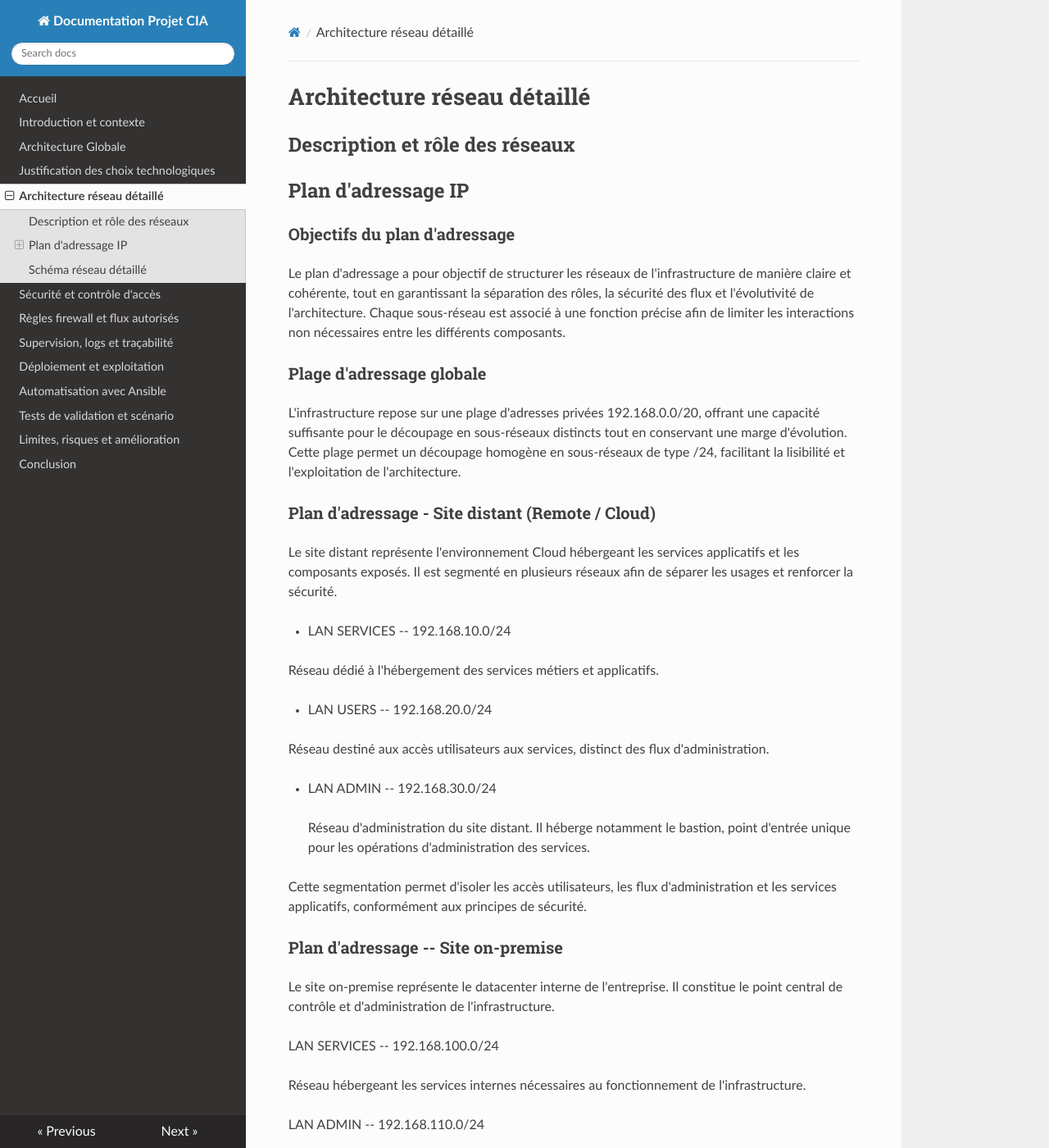
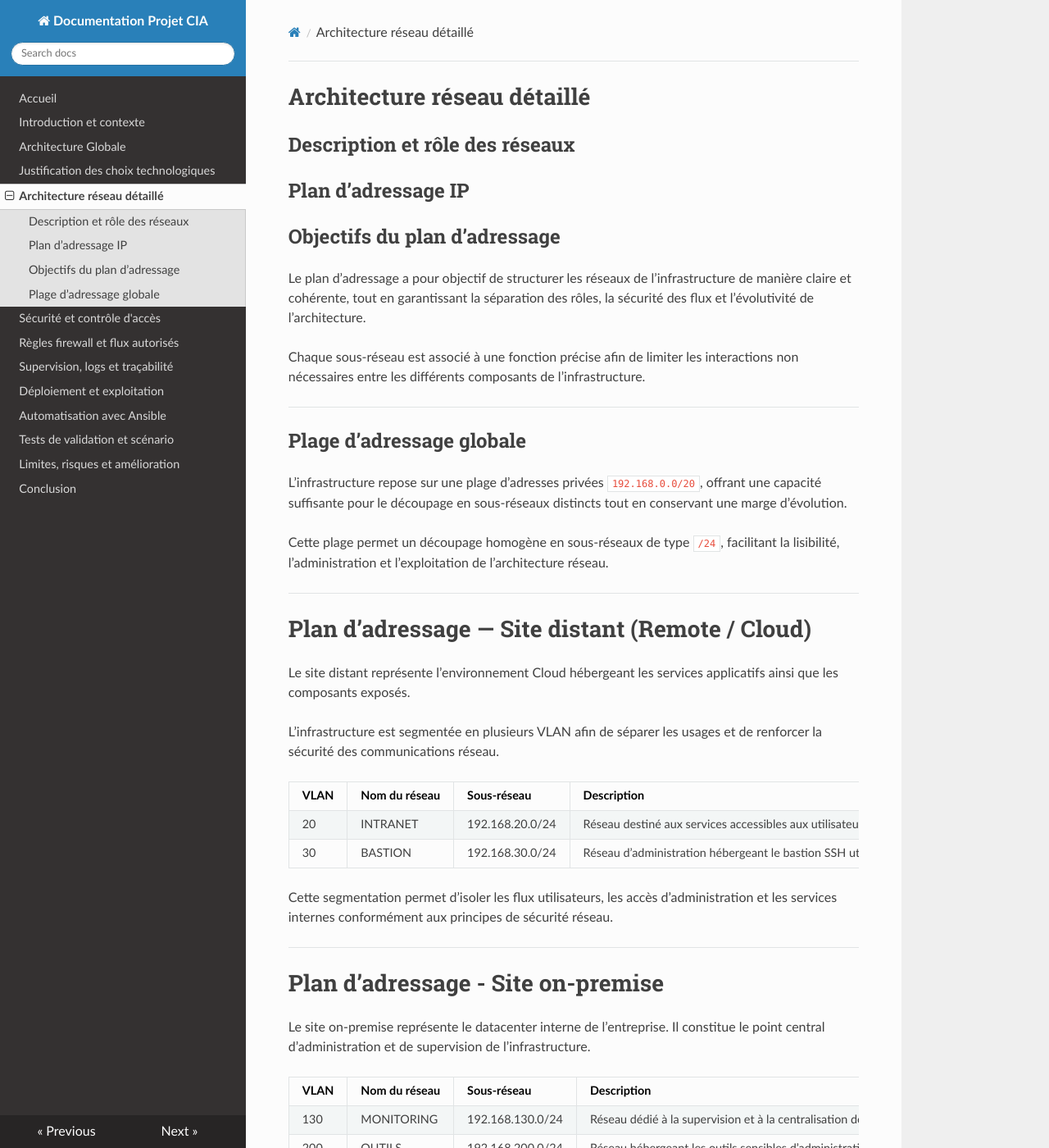
Before and after one commit to LazareMouzet/T-NSA-810, an MkDocs documentation site: the page built from docs/doc_globale/docs/architecture-reseau.md, in a window 1280 px wide and 1400 px high. Shown: the whole window at 82% size. Built offline with MkDocs 1.6.1, drawn with Linux system fonts in a browser that asks for light colours; nearby versions of some CDN libraries; some of the changed text lies outside the part shown.

Commit message:
Update to the addressing plan

```diff
--- a/docs/doc_globale/docs/architecture-reseau.md
+++ b/docs/doc_globale/docs/architecture-reseau.md
@@ -2,74 +2,77 @@
 
 ## Description et rôle des réseaux
 
-## Plan d'adressage IP
+## Plan d’adressage IP
 
-### Objectifs du plan d'adressage
+## Objectifs du plan d’adressage
 
-Le plan d'adressage a pour objectif de structurer les réseaux de
-l'infrastructure de manière claire et cohérente, tout en garantissant la
-séparation des rôles, la sécurité des flux et l'évolutivité de
-l'architecture. Chaque sous-réseau est associé à une fonction précise
-afin de limiter les interactions non nécessaires entre les différents
-composants.
+Le plan d’adressage a pour objectif de structurer les réseaux de l’infrastructure de manière claire et cohérente, tout en garantissant la séparation des rôles, la sécurité des flux et l’évolutivité de l’architecture.
 
-### Plage d'adressage globale
+Chaque sous-réseau est associé à une fonction précise afin de limiter les interactions non nécessaires entre les différents composants de l’infrastructure.
 
-L'infrastructure repose sur une plage d'adresses privées 192.168.0.0/20,
-offrant une capacité suffisante pour le découpage en sous-réseaux
-distincts tout en conservant une marge d'évolution. Cette plage permet
-un découpage homogène en sous-réseaux de type /24, facilitant la
-lisibilité et l'exploitation de l'architecture.
+---
 
-### Plan d'adressage - Site distant (Remote / Cloud)
+## Plage d’adressage globale
 
-Le site distant représente l'environnement Cloud hébergeant les services
-applicatifs et les composants exposés. Il est segmenté en plusieurs
-réseaux afin de séparer les usages et renforcer la sécurité.
+L’infrastructure repose sur une plage d’adresses privées `192.168.0.0/20`, offrant une capacité suffisante pour le découpage en sous-réseaux distincts tout en conservant une marge d’évolution.
 
--   LAN SERVICES -- 192.168.10.0/24
+Cette plage permet un découpage homogène en sous-réseaux de type `/24`, facilitant la lisibilité, l’administration et l’exploitation de l’architecture réseau.
 
-Réseau dédié à l'hébergement des services métiers et applicatifs.
+---
 
--   LAN USERS -- 192.168.20.0/24
+# Plan d’adressage — Site distant (Remote / Cloud)
 
-Réseau destiné aux accès utilisateurs aux services, distinct des flux
-d'administration.
+Le site distant représente l’environnement Cloud hébergeant les services applicatifs ainsi que les composants exposés.
 
--   LAN ADMIN -- 192.168.30.0/24
+L’infrastructure est segmentée en plusieurs VLAN afin de séparer les usages et de renforcer la sécurité des communications réseau.
 
-> Réseau d'administration du site distant. Il héberge notamment le
-> bastion, point d'entrée unique pour les opérations d'administration
-> des services.
+| VLAN | Nom du réseau | Sous-réseau | Description |
+|---|---|---|---|
+| 20 | INTRANET | 192.168.20.0/24 | Réseau destiné aux services accessibles aux utilisateurs |
+| 30 | BASTION | 192.168.30.0/24 | Réseau d’administration hébergeant le bastion SSH utilisé comme point de rebond sécurisé |
 
-Cette segmentation permet d'isoler les accès utilisateurs, les flux
-d'administration et les services applicatifs, conformément aux principes
-de sécurité.
+Cette segmentation permet d’isoler les flux utilisateurs, les accès d’administration et les services internes conformément aux principes de sécurité réseau.
 
-### Plan d'adressage -- Site on-premise
+---
 
-Le site on-premise représente le datacenter interne de l'entreprise. Il
-constitue le point central de contrôle et d'administration de
-l'infrastructure.
+# Plan d’adressage - Site on-premise
 
-LAN SERVICES -- 192.168.100.0/24
+Le site on-premise représente le datacenter interne de l’entreprise. Il constitue le point central d’administration et de supervision de l’infrastructure.
 
-Réseau hébergeant les services internes nécessaires au fonctionnement de
-l'infrastructure.
+| VLAN | Nom du réseau | Sous-réseau | Description |
+|---|---|---|---|
+| 130 | MONITORING | 192.168.130.0/24 | Réseau dédié à la supervision et à la centralisation des logs |
+| 200 | OUTILS | 192.168.200.0/24 | Réseau hébergeant les outils sensibles d’administration et d’automatisation |
 
-LAN ADMIN -- 192.168.110.0/24
+Le réseau `MONITORING` héberge notamment les services Elasticsearch et Kibana utilisés pour l’analyse et la visualisation des événements.
 
-Réseau d'administration interne, utilisé par les administrateurs pour
-accéder aux équipements et au site distant via le VPN.
+Le réseau `OUTILS` héberge notamment :
+- NetBox pour la gestion IPAM ;
+- Vault pour la gestion sécurisée des secrets.
 
-### Réseau d'interconnexion VPN
+---
 
-VPN Site-to-Site -- 10.8.0.0/24
+# Réseau d’interconnexion VPN
 
-Un réseau dédié est utilisé pour l'interconnexion VPN entre le site
-on-premise et le site distant. L'utilisation d'une plage distincte
-permet d'éviter tout conflit d'adressage avec les réseaux internes et de
-faciliter le routage et le filtrage des flux.
+| Réseau | Sous-réseau | Description |
+|---|---|---|
+| VPN Site-to-Site | 10.10.10.0/30 | Réseau d’interconnexion sécurisé entre le site on-premise et le site distant |
+
+L’utilisation d’une plage dédiée permet :
+- d’éviter les conflits d’adressage ;
+- de simplifier le routage ;
+- et de faciliter le filtrage des flux réseau.
+
+---
+
+# Inventaire des machines principales
+
+| Machine | Rôle | Adresse IP |
+|---|---|---|
+| Bastion | Point de rebond SSH | 192.168.30.10 |
+| Intranet | Services utilisateurs | 192.168.20.10 |
+| Monitoring | Centralisation des logs | 192.168.130.10 |
+| Outils | Visualisation des logs | 192.168.200.10 |
 
 ### Principes de conception
 
```
